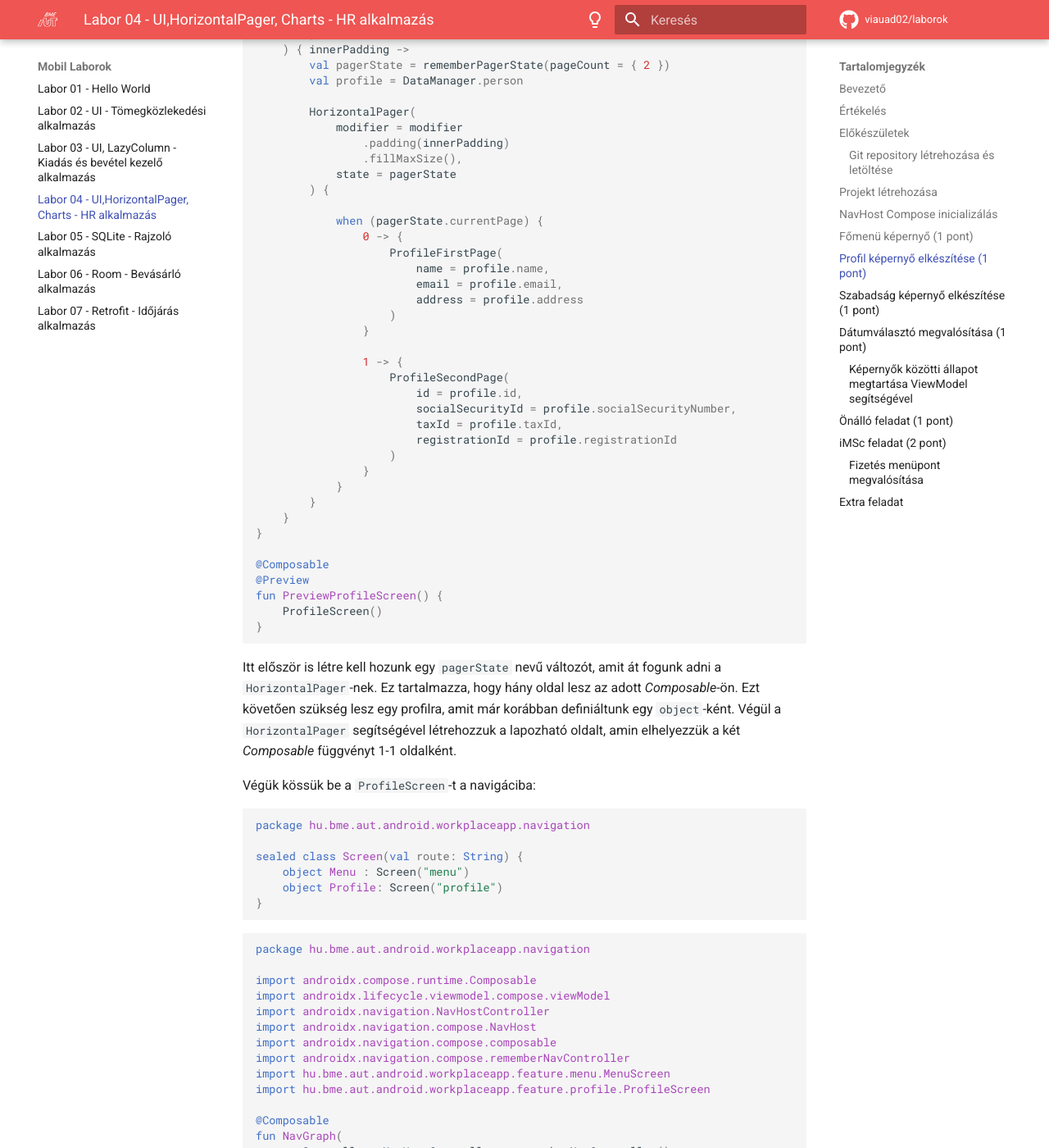
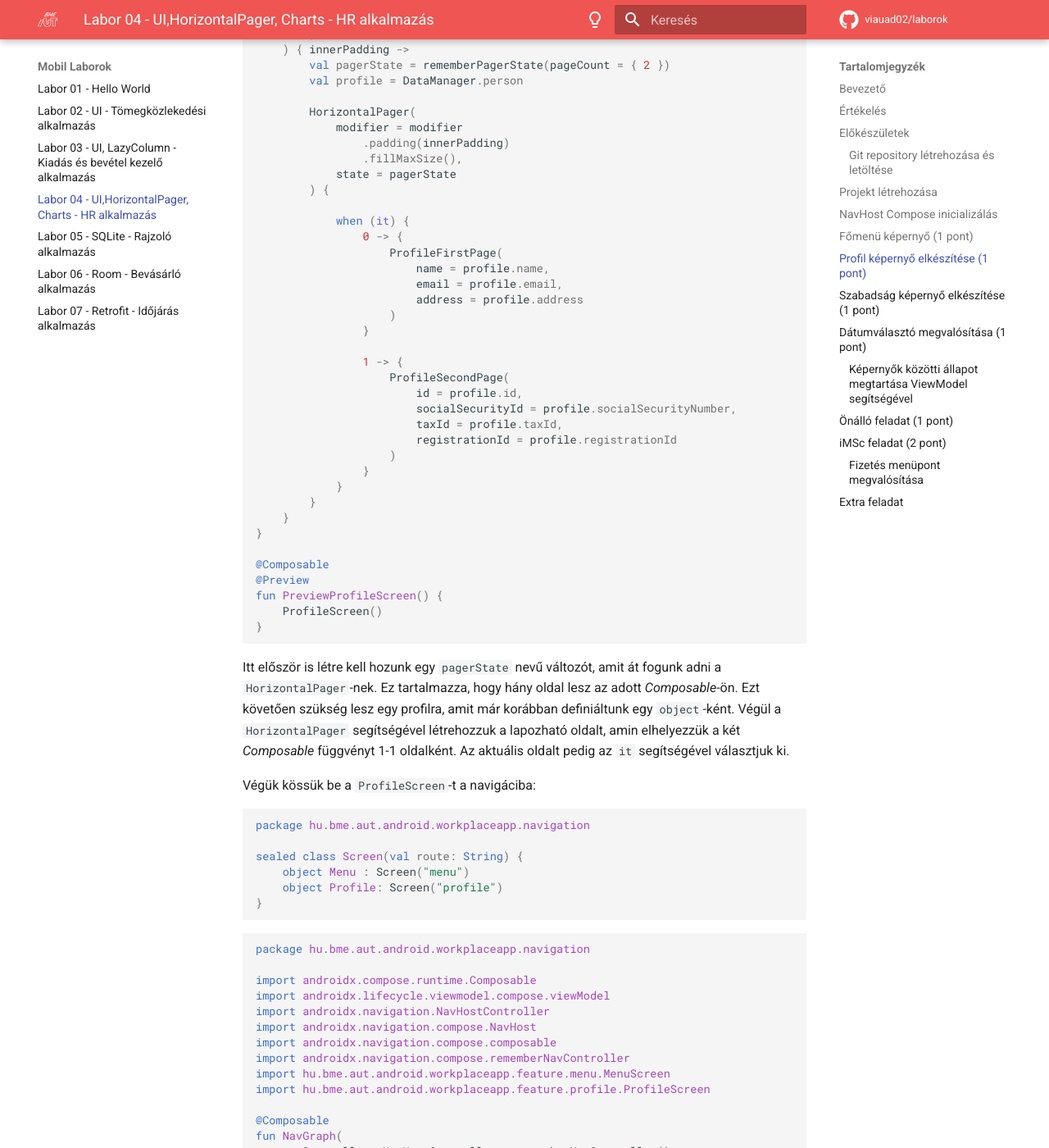
Before and after one commit to VIAUAD02/laborok, an MkDocs documentation site: the page built from docs/laborok/04-android-ui-charts/index.md, in a window 1280 px wide and 1400 px high, scrolled down 16073 px. Shown: the whole window at 82% size. Built offline with MkDocs 1.6.1 and Material for MkDocs 9.7.7, drawn with Linux system fonts in a browser that asks for light colours; comment, search, counter and statistics services are not loaded.

Commit message:
Lab4_HorizontalPager_Fix

````diff
--- a/docs/laborok/04-android-ui-charts/index.md
+++ b/docs/laborok/04-android-ui-charts/index.md
@@ -681,7 +681,7 @@ fun ProfileScreen(
             state = pagerState
         ) {
 
-            when (pagerState.currentPage) {
+            when (it) {
                 0 -> {
                     ProfileFirstPage(
                         name = profile.name,
@@ -710,7 +710,7 @@ fun PreviewProfileScreen() {
 }
 ```
 
-Itt először is létre kell hozunk egy `pagerState` nevű változót, amit át fogunk adni a `HorizontalPager`-nek. Ez tartalmazza, hogy hány oldal lesz az adott *Composable*-ön. Ezt követően szükség lesz egy profilra, amit már korábban definiáltunk egy `object`-ként. Végül a `HorizontalPager` segítségével létrehozzuk a lapozható oldalt, amin elhelyezzük a két *Composable* függvényt 1-1 oldalként.
+Itt először is létre kell hozunk egy `pagerState` nevű változót, amit át fogunk adni a `HorizontalPager`-nek. Ez tartalmazza, hogy hány oldal lesz az adott *Composable*-ön. Ezt követően szükség lesz egy profilra, amit már korábban definiáltunk egy `object`-ként. Végül a `HorizontalPager` segítségével létrehozzuk a lapozható oldalt, amin elhelyezzük a két *Composable* függvényt 1-1 oldalként. Az aktuális oldalt pedig az `it` segítségével választjuk ki.
 
 Végük kössük be a `ProfileScreen`-t a navigáciba:
 
````
